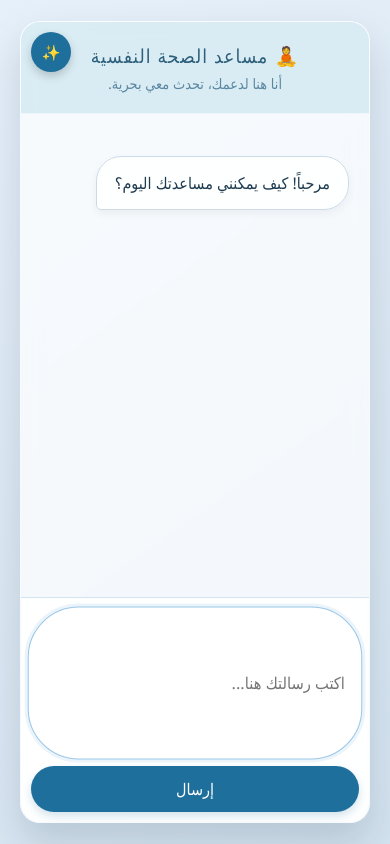
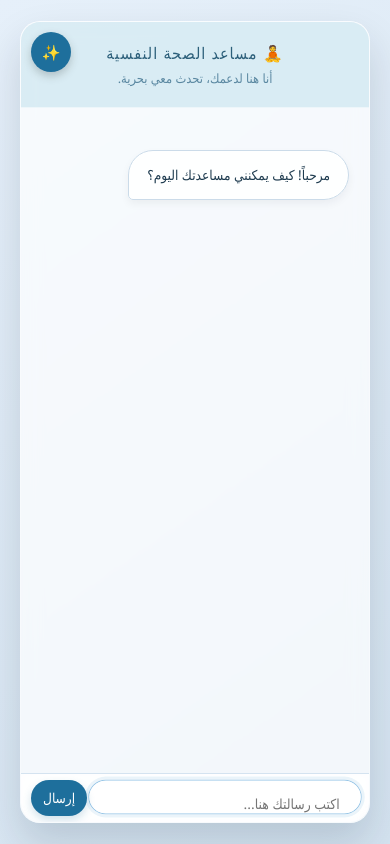
Before and after one commit to abd-shan/mental-health-chatbot, a Python web app: template templates/index.html in a window 390 px wide. Run offline with Jinja, Linux system fonts and the light colour scheme; the template is opened without the code that fills it, so the values that code supplies are empty.

Commit message:
improve ux

```diff
--- a/static/script.js
+++ b/static/script.js
@@ -5,18 +5,69 @@ const featureBtn = document.getElementById('feature-btn');
 const featurePanel = document.getElementById('feature-panel');
 
 
-if (featureBtn) {
-    featureBtn.addEventListener('click', () => {
-        featurePanel.classList.toggle('show');
+userInput.addEventListener('input', function() {
+    this.style.height = 'auto';
+    this.style.height = (this.scrollHeight) + 'px';
+});
+
+
+async function sendMessage() {
+    const text = userInput.value.trim();
+    if (text === '') return;
+
+    addMessage(text, 'user');
+    userInput.value = '';
+    userInput.style.height = 'auto'; //
+
+    sendBtn.disabled = true;
+
+    const typingIndicator = createTypingIndicator();
+    messagesContainer.appendChild(typingIndicator);
+    messagesContainer.scrollTo({
+        top: messagesContainer.scrollHeight,
+        behavior: 'smooth'
     });
 
+    try {
+        const response = await fetch('/chat', {
+            method: 'POST',
+            headers: { 'Content-Type': 'application/json' },
+            body: JSON.stringify({ message: text })
+        });
 
-    document.addEventListener('click', (e) => {
-        if (!featurePanel.contains(e.target) && !featureBtn.contains(e.target)) {
-            featurePanel.classList.remove('show');
+        const data = await response.json();
+
+        document.getElementById('typing')?.remove();
+
+        if (response.ok) {
+            setTimeout(() => {
+                addMessage(data.response, 'bot');
+            }, 300);
+        } else {
+            addMessage('عذراً، حدث خطأ. حاول مرة أخرى.', 'bot');
         }
-    });
+    } catch (error) {
+        document.getElementById('typing')?.remove();
+        addMessage('تعذر الاتصال بالخادم.', 'bot');
+    } finally {
+        sendBtn.disabled = false;
+        userInput.focus();
+    }
 }
+
+
+userInput.addEventListener('keydown', (e) => {
+    if (e.key === 'Enter') {
+        if (e.shiftKey) {
+
+            return;
+        } else {
+
+            e.preventDefault();
+            sendMessage();
+        }
+    }
+});
 
 
 function formatMessageText(text) {
@@ -84,48 +135,6 @@ function createTypingIndicator() {
 }
 
 
-async function sendMessage() {
-    const text = userInput.value.trim();
-    if (text === '') return;
-
-    addMessage(text, 'user');
-    userInput.value = '';
-
-    sendBtn.disabled = true;
-
-    const typingIndicator = createTypingIndicator();
-    messagesContainer.appendChild(typingIndicator);
-    messagesContainer.scrollTo({
-        top: messagesContainer.scrollHeight,
-        behavior: 'smooth'
-    });
-
-    try {
-        const response = await fetch('/chat', {
-            method: 'POST',
-            headers: { 'Content-Type': 'application/json' },
-            body: JSON.stringify({ message: text })
-        });
-
-        const data = await response.json();
-
-        document.getElementById('typing')?.remove();
-
-        if (response.ok) {
-            setTimeout(() => {
-                addMessage(data.response, 'bot');
-            }, 300);
-        } else {
-            addMessage('عذراً، حدث خطأ. حاول مرة أخرى.', 'bot');
-        }
-    } catch (error) {
-        document.getElementById('typing')?.remove();
-        addMessage('تعذر الاتصال بالخادم.', 'bot');
-    } finally {
-        sendBtn.disabled = false;
-        userInput.focus();
-    }
-}
 
 
 sendBtn.addEventListener('click', sendMessage);
--- a/static/style.css
+++ b/static/style.css
@@ -169,8 +169,8 @@ header p {
 }
 
 #user-input {
-    flex: 1;
-    padding: 14px 20px;
+flex: 1;
+    padding: 20px 30px;
     border: none;
     border-radius: 50px;
     background: #f0f7fc;
@@ -178,6 +178,12 @@ header p {
     outline: none;
     transition: all 0.3s ease;
     border: 1px solid transparent;
+    resize: none;
+    font-family: inherit;
+    line-height: 1.5;
+    max-height: 150px;
+    overflow-y: auto;
+    min-height: 50px;
 }
 
 #user-input:focus {
@@ -248,8 +254,6 @@ header p {
 .messages::-webkit-scrollbar-thumb:hover {
     background: #1e6f9c;
 }
-
-
 @media (max-width: 600px) {
     .container {
         height: 95vh;
@@ -263,35 +267,92 @@ header p {
     }
 
     .input-area {
-        padding: 10px;
-        gap: 8px;
-        flex-wrap: wrap;
+        padding: 8px 12px;
+        gap: 6px;
+        flex-wrap: nowrap;
     }
+
     #user-input {
-        padding: 12px 16px;
-        font-size: 1rem;
+        padding: 15px 20px;
+        font-size: 0.9rem;
         min-width: 0;
-        flex: 1 1 150px;
+        flex: 1 1 auto;
+        min-height: 40px;
+        max-height: 2rem;
     }
+
     #send-btn {
-        padding: 12px 20px;
-        font-size:1rem;
+        padding: 8px 16px;
+        font-size: 0.9rem;
         flex: 0 0 auto;
+        height: 40px;
+        line-height: 1;
+    }
+
+    header p {
+        font-size: 0.9rem;
+    }
+    .bubble {
+        font-size: 0.9rem;
     }
 }
 
+@media (max-width: 480px) {
+    .input-area {
+        padding: 6px 10px;
+        gap: 4px;
+    }
 
-@media (max-width: 400px) {
-    .input-area {
-        flex-direction: column;
+    #user-input {
+        padding: 15px 20px;
+        font-size: 0.85rem;
+        min-height: 34px;
+        max-height: 1rem;
     }
+
     #send-btn {
-        width: 100%;
-        padding: 12px;
+        padding: 6px 12px;
+        font-size: 0.85rem;
+        height: 36px;
+    }
+
+    header h1 {
+        font-size: 1rem;
+    }
+    header p {
+        font-size: 0.8rem;
+    }
+    .bubble {
+        font-size: 0.85rem;
     }
 }
 
-
+@media (max-width: 360px) {
+    .input-area {
+        padding: 5px 8px;
+        gap: 3px;
+    }
+    #user-input {
+        padding: 5px 8px;
+        font-size: 0.8rem;
+        min-height: 34px;
+        max-height: 1rem;
+    }
+    #send-btn {
+        padding: 5px 10px;
+        font-size: 0.8rem;
+        height: 34px;
+    }
+    header h1 {
+        font-size: 0.9rem;
+    }
+    header p {
+        font-size: 0.75rem;
+    }
+    .bubble {
+        font-size: 0.8rem;
+    }
+}
 .bubble {
 
 
--- a/templates/index.html
+++ b/templates/index.html
@@ -36,7 +36,7 @@
                 </div>
             </div>
             <div class="input-area">
-                <input type="text" id="user-input" placeholder="اكتب رسالتك هنا..." autocomplete="off">
+                <textarea id="user-input" placeholder="اكتب رسالتك هنا..." autocomplete="off" rows="1"></textarea>
                 <button id="send-btn">إرسال</button>
             </div>
         </main>
```
